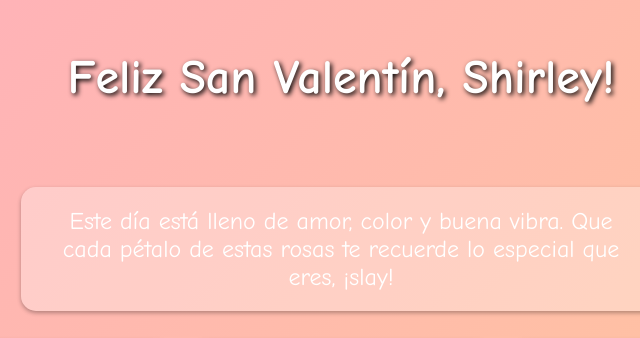
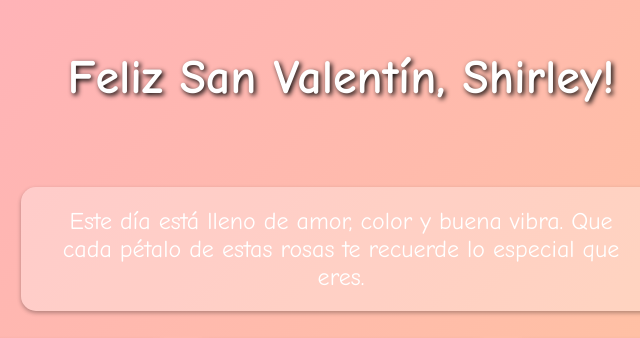
Before and after one commit to alejandrowo/alejandrowo.github.io, a plain HTML site: page rosas.html in a window 1280 px wide. Shown: the top 338 px of the page, 299-939 px from the left. Drawn offline with Linux system fonts and the light colour scheme; grey boxes are pictures that could not be loaded.

Commit message:
Update rosas.html

```diff
--- a/rosas.html
+++ b/rosas.html
@@ -99,7 +99,7 @@
   <h1>Feliz San Valentín, Shirley!</h1>
   <div class="container">
     <p class="message">
-      Este día está lleno de amor, color y buena vibra. Que cada pétalo de estas rosas te recuerde lo especial que eres, ¡slay!
+      Este día está lleno de amor, color y buena vibra. Que cada pétalo de estas rosas te recuerde lo especial que eres.
     </p>
     <div class="roses">
       <img class="rose" src="https://mamabruja.com/wp-content/uploads/2021/10/ivan-jevtic-p7mo8-CG5Gs-unsplash-2-scaled.jpg" alt="Rosa">
```
